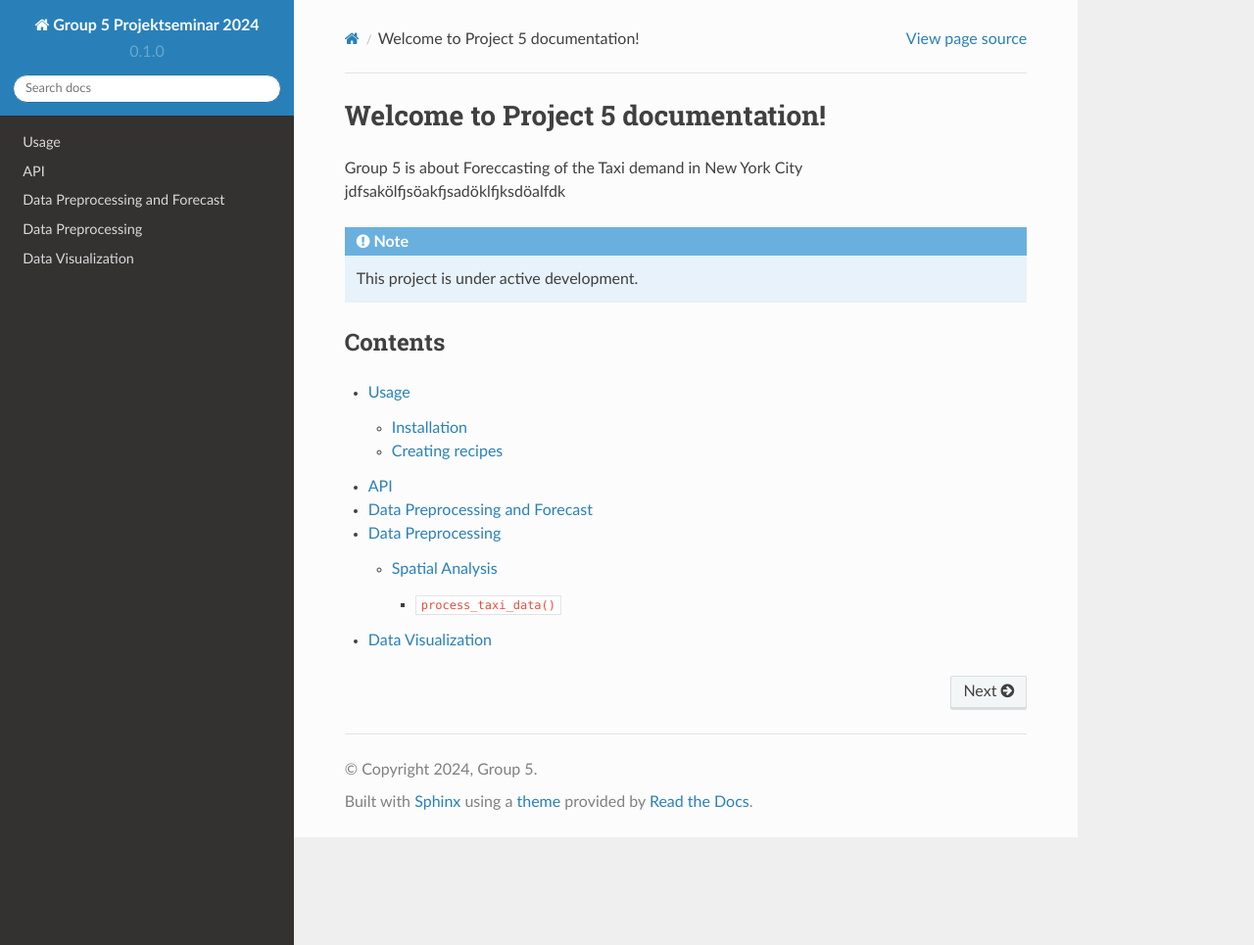
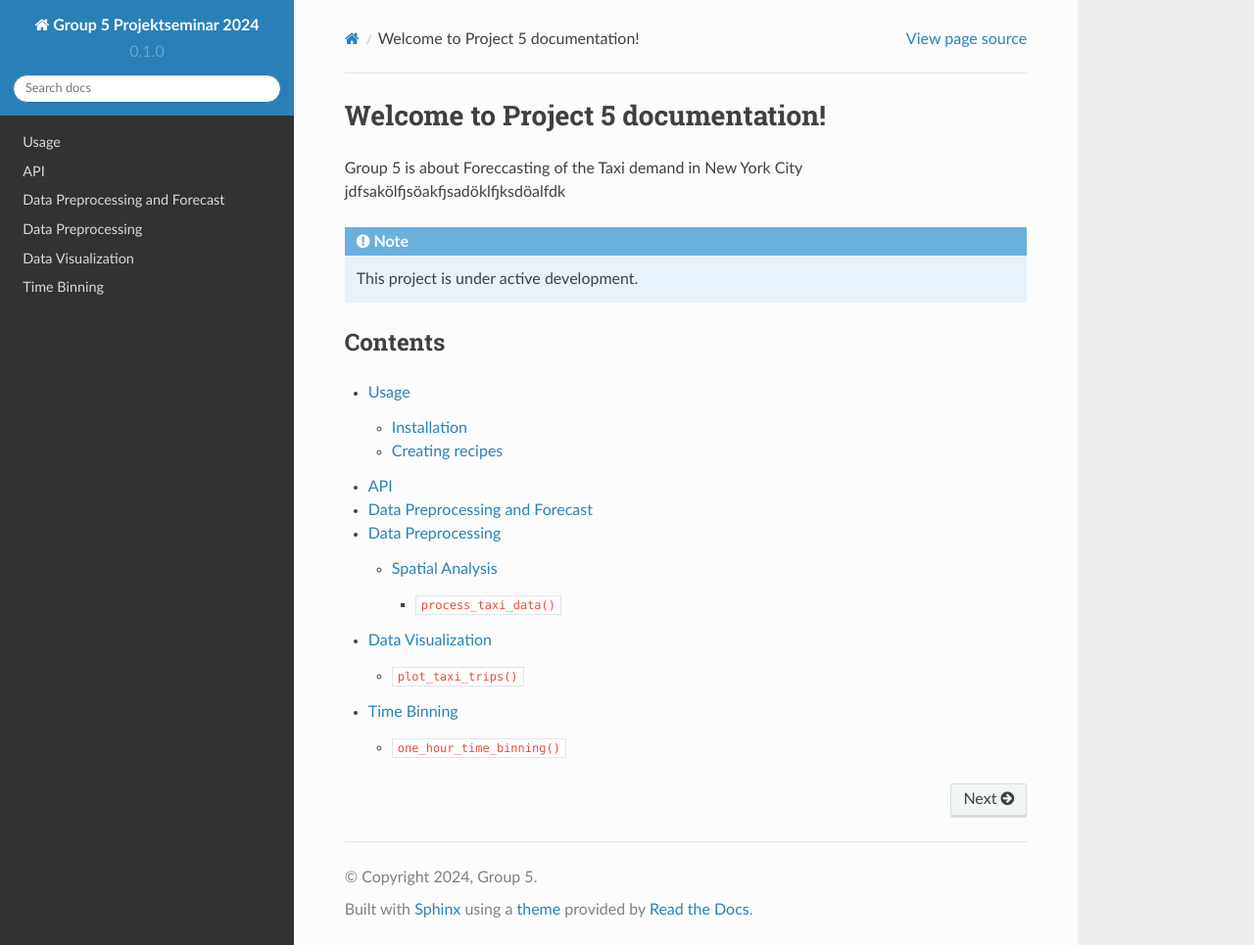
Before and after one commit to Hakan1998/PS-Group-5, a Sphinx documentation site: the page built from docs/source/index.rst, in a window 1280 px wide and 965 px high. Shown: the whole window at 98% size. Built offline with Sphinx 7.4.7 and the Read the Docs theme 2.0.0, drawn with Linux system fonts in a browser that asks for light colours; some of the changed lines change nothing that is shown.

Commit message:
Update Forecast.rst

```diff
--- a/docs/source/Forecast.rst
+++ b/docs/source/Forecast.rst
@@ -63,6 +63,10 @@
 
 After the data has been processed, a visual representation can aid in better understanding the data. To achieve this, we will sample 1000 pickup trips using the following function:
 
+.. _plot_taxi_trips:
+
+.. function:: plot_taxi_trips(data, shapefile_path, sample_size)
+
 .. code-block:: python
 
    import geopandas as gpd
@@ -98,3 +102,35 @@
    :width: 800px
    :height: 800px
    :alt: Taxi Trips Sample in New York City
+
+Time Binning
+==================
+.. function:: one_hour_time_binning(data_frame)
+
+   Bin the taxi trip data into one-hour intervals and calculate the demand for each zone in each hour.
+
+   :param data_frame: A pandas DataFrame containing taxi trip data.
+   :type data_frame: pandas.DataFrame
+   :return: A DataFrame with the demand for each zone in each one-hour interval.
+   :rtype: pandas.DataFrame
+
+   This function converts the 'Trip_Pickup_DateTime' column in the DataFrame to datetime format. It then defines time bins with one-hour intervals covering the entire time range of the data. Next, it creates a new column 'time_bin' based on these time bins. The function then groups the data by 'zone' and 'time_bin' and counts the number of trips in each group, representing the demand for each zone in each one-hour interval. Finally, it returns a DataFrame containing this demand data. If you want to change the time duration just change the freq factor in the time_bins variable.
+
+   Example Usage::
+
+.. code-block:: python
+
+         def one_hour_time_binning(data_frame):
+             # Convert 'Trip_Pickup_DateTime' to datetime
+             data_frame['Trip_Pickup_DateTime'] = pd.to_datetime(data_frame['Trip_Pickup_DateTime'])
+
+             # Define the time bins (1-hour intervals)
+             time_bins = pd.date_range(start=data_frame['Trip_Pickup_DateTime'].min(), end=data_frame['Trip_Pickup_DateTime'].max(), freq='1H')
+
+             # Create a new column 'time_bin' based on the time bins
+             data_frame['time_bin'] = pd.cut(data_frame['Trip_Pickup_DateTime'], bins=time_bins, labels=time_bins[:-1])
+
+             # Group by 'zone' and 'time_bin' and count the number of trips in each group
+             processed_data = data_frame.groupby(['zone', 'time_bin']).size().reset_index(name='demand')
+
+             return processed_data
```
